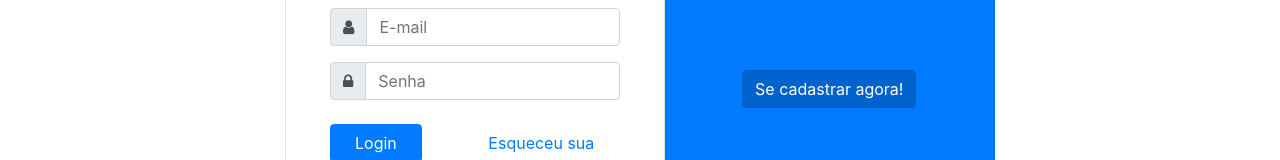
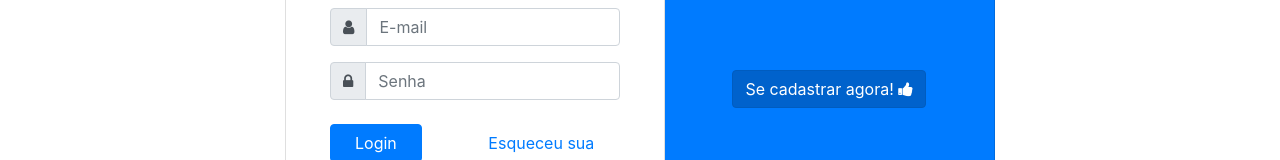
Before and after one commit to caueprado0/heroes-vue, a Vue app: page / in a window 1280 px wide. Shown: the part 407-567 px from the top of the page. Built offline with nearby package versions, Linux system fonts and the light colour scheme.

Commit message:
Botão joinha.

```diff
--- a/src/components/Login/Login.vue
+++ b/src/components/Login/Login.vue
@@ -50,7 +50,10 @@
               <b-card-body class="text-center">
                 <div>
                   <h2 class="mb-5">Cadastra-se</h2>
-                  <b-button id="cadastrar" variant="primary" class="active mt-5">Se cadastrar agora!</b-button>
+                  <b-button id="cadastrar" variant="primary" class="active mt-5">
+                    Se cadastrar agora!
+                    <i class="fa fa-thumbs-up"></i>
+                  </b-button>
                 </div>
               </b-card-body>
             </b-card>
```
